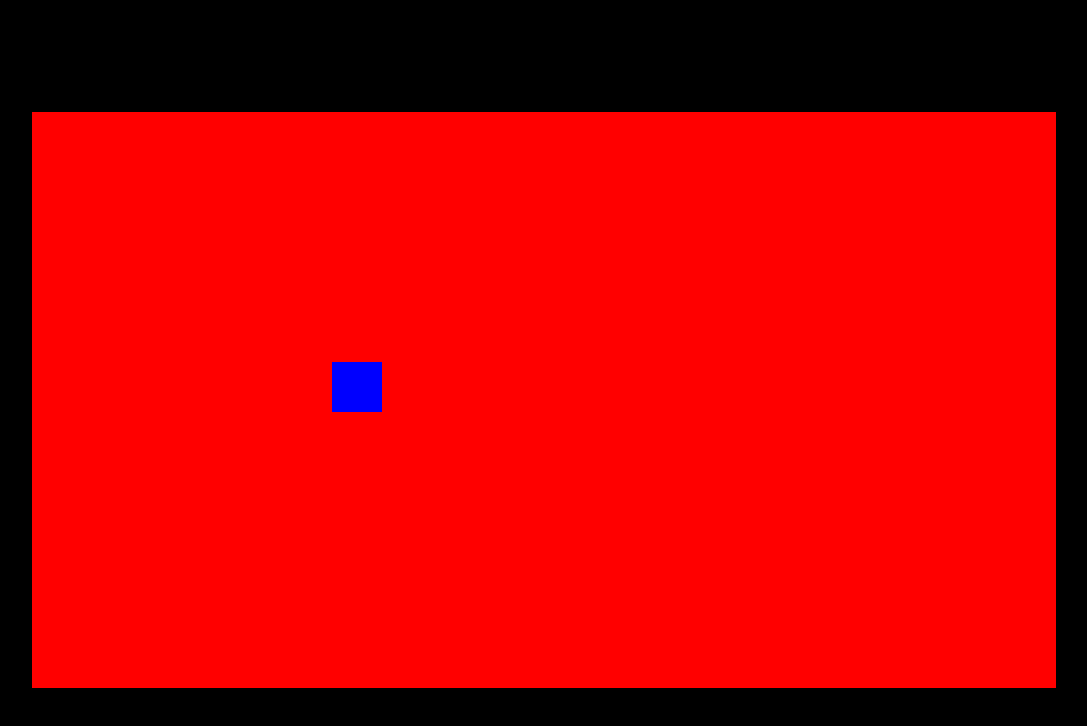
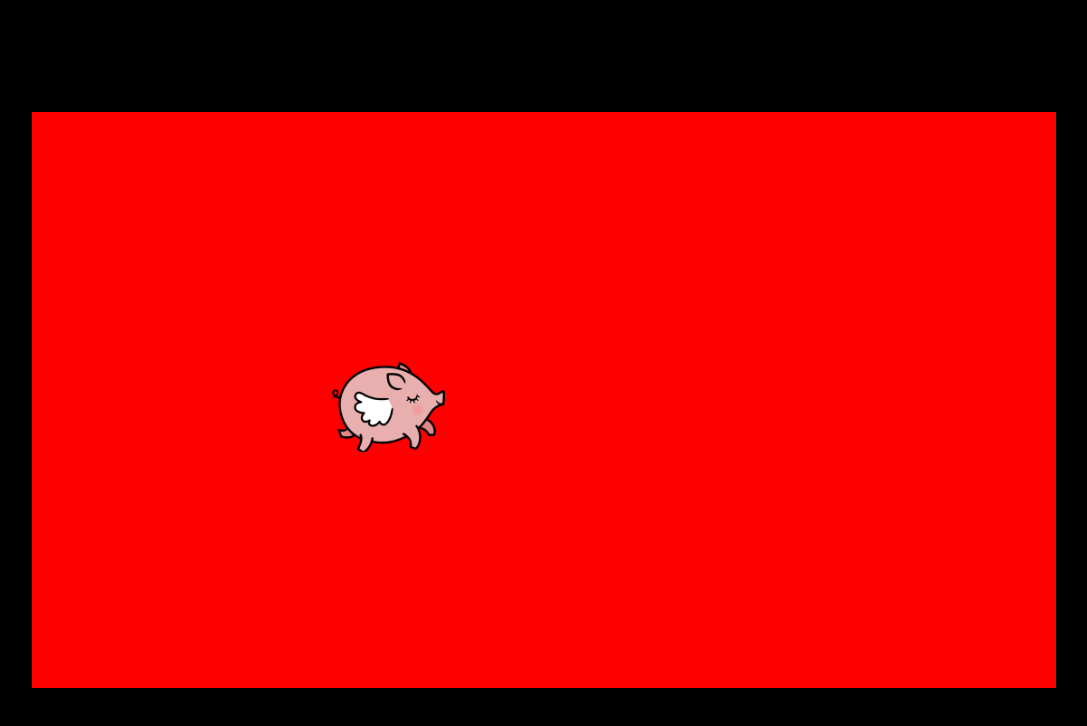
Before and after one commit to dovydas55/flappy-bird, a website: page app/index.html in a window 1280 px wide. Shown: the whole page, without its empty margins (96-1183 px from the left). Drawn offline with nearby package versions, Linux system fonts and the light colour scheme; files that its build step writes are made by us from their sources.

Commit message:
added flying pig

```diff
--- a/app/styles/_player.scss
+++ b/app/styles/_player.scss
@@ -5,8 +5,9 @@
     position: absolute;
     top: 0;
     left: 0;
-    width: em(50px);
-    height: em(50px);
-
-    background: blue;
+    width: em(113px);
+    height: em(90px);
+    background-image: url("/../images/pig.png");
+    background-size: cover;
+    background-color: red;
 }
```
Also changed, not shown: app/index.html (+2 -1 lines), README.md, app/images/pig.png (added), app/styles/main.css, 1 other file.
